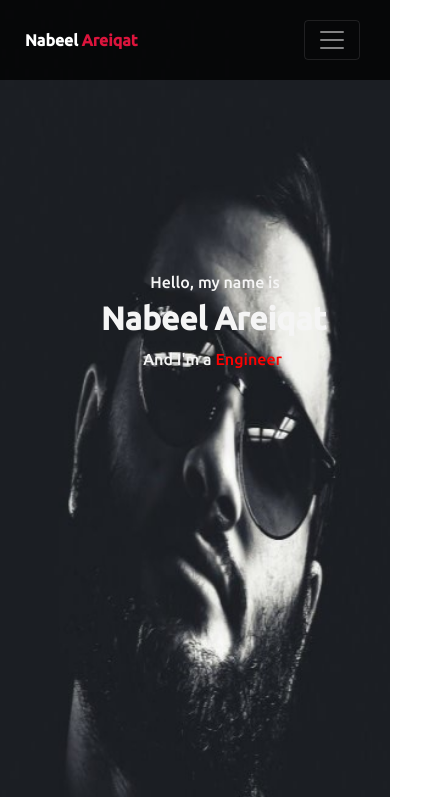
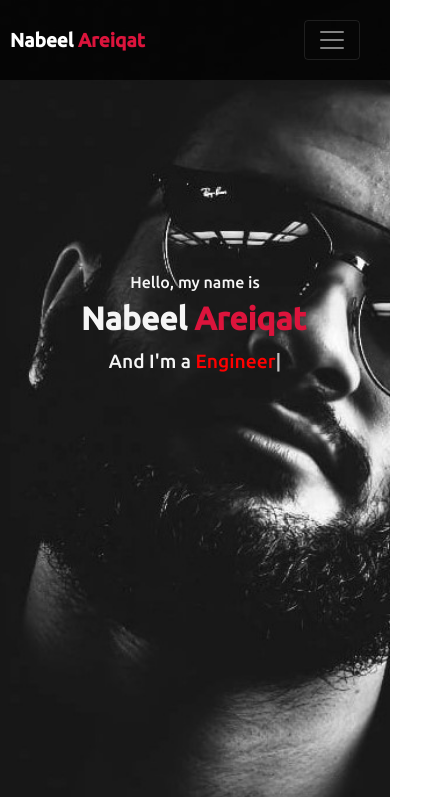
Before and after one commit to c-bert/Portfolio-Proj1, a website: page index.html in a window 390 px wide. Shown: the top 797 px of the page, 440 px wide, since content can reach past the window. Drawn offline with nearby package versions, Linux system fonts and the light colour scheme.

Commit message:
main page fully responsive

```diff
--- a/index.html
+++ b/index.html
@@ -56,9 +56,9 @@
 
     <!-- main/intro sectio -->
     <section class="main">
-        <div class="container">
+        <div class="main-container">
             <div class="text-1">Hello, my name is</div>
-            <div class="text-2">Nabeel Areiqat</div>
+            <div class="text-2">Nabeel <span style="color:crimson;">Areiqat</span></div>
             <div class="text-3">And I'm a <span class="typed-text"></span></div>
         </div>
     </section>
@@ -66,7 +66,7 @@
 
 
     <!-- About Me section -->
-    <div id="about" class="container about">
+    <div id="about" class="about-container container">
 
         <div class="row">
             <div class="col about-title">
--- a/style.css
+++ b/style.css
@@ -59,48 +59,47 @@
 .main {
     position:relative;
     background: url(./img/pp1edited.jpg) no-repeat center;
+    background-size: cover;
     min-height: 100vh;
-    background-size: cover;
-    padding: 270px 0 200px;
+    width: 100%;
+
 
 }
 
-.container {
-    margin-left: 20px;
+.main-container {
     color: #f5f5f5;
+    padding: 270px 0 200px;
 }
 
 .text-1, .text-2, .text-3 {
     font-family: 'Ubuntu', sans-serif;
 }
 
-.main .container .text-1 {
+.main .main-container .text-1 {
     font-size: 27px;
 }
 
-.main .container .text-2 {
+.main .main-container .text-2 {
     font-size: 75px;
     font-weight: 600;
     margin-left: -3px;
 }
 
-.main .container .text-3 {
+.main .main-container .text-3 {
     font-size: 40px;
     margin: 5px 0;
 
 }
 
-
 /* about section styling */
-.about {
-    padding: 10px;
-    height: 88vh;
+.about-container {
+    height: 100vh;
 }
 
 .about img {
 
     box-shadow: 6px 4px 29px -14px rgba(0,0,0,0.75);
-    margin: 20px;
+    /* margin: 20px; */
     border: 6px solid black;
     border-radius: 5%;
 }
@@ -264,6 +263,10 @@ footer span a:hover{
         font-size: 1.5rem;
     }
 
+    .navbar-nav {
+        margin-left: 20px;
+    }
+
     .navbar-dark .navbar-nav .nav-item .nav-link{
         padding: 10px 10px;
     }
@@ -274,17 +277,21 @@ footer span a:hover{
 
     .main {
         text-align: center;
+
+    }
+    .main-container {
+        margin: 0;
     }
 
-    .main .container .text-1 {
+    .main .main-container .text-1 {
         font-size: 20px;
     }
 
-    .main .container .text-2 {
+    .main .main-container .text-2 {
         font-size: 55px;
     }
 
-    .main .container .text-3 {
+    .main .main-container .text-3 {
         font-size: 30px;
     }
 
@@ -293,7 +300,6 @@ footer span a:hover{
 @media only screen and (max-width: 600px) {
 
     .navbar-brand {
-        padding-left: 25px;
         font-size: 1.5rem;
     }
 
@@ -301,20 +307,16 @@ footer span a:hover{
         padding: 10px 20px;
     }
 
-    .main {
-        background: url(./img/pp1-600px.jpg) no-repeat;
-
-    }
-    .main .container .text-1 {
-        font-size: 1rem;
+    .main .main-container .text-1 {
+        font-size: 1.5rem;
     }
 
-    .main .container .text-2 {
-        font-size: 2rem;
+    .main .main-container .text-2 {
+        font-size: 3rem;
     }
 
-    .main .container .text-3 {
-        font-size: 1rem;
+    .main .main-container .text-3 {
+        font-size: 1.7rem;
     }
 
 
@@ -323,29 +325,21 @@ footer span a:hover{
 @media only screen and (max-width: 400px) {
 
     .navbar-brand {
-        padding-left: 25px;
+        font-size: 1.2rem;
+        padding-left: 10px;
+    }
+
+    .main .main-container .text-1 {
         font-size: 1rem;
     }
 
-    .navbar-toggler {
-        margin-left: 20px;
-    }
-    .navbar-dark .navbar-nav .nav-item .nav-link{
-        padding: 10px 20px;
+    .main .main-container .text-2 {
+        font-size: 2rem;
     }
 
-    .main {
-        background: url(./img/pp1-320px.jpg);
-        background-size: cover;
-        width: 100%;
-        height: 100vh;
-    }
-
-    .container {
-        height: 100vh;
+    .main .main-container .text-3 {
+        font-size: 1.2rem;
     }
 
 
-
-
 }
```
Also changed, not shown: img/MyPic.jpg (added), img/main-photo.jpg (added).
